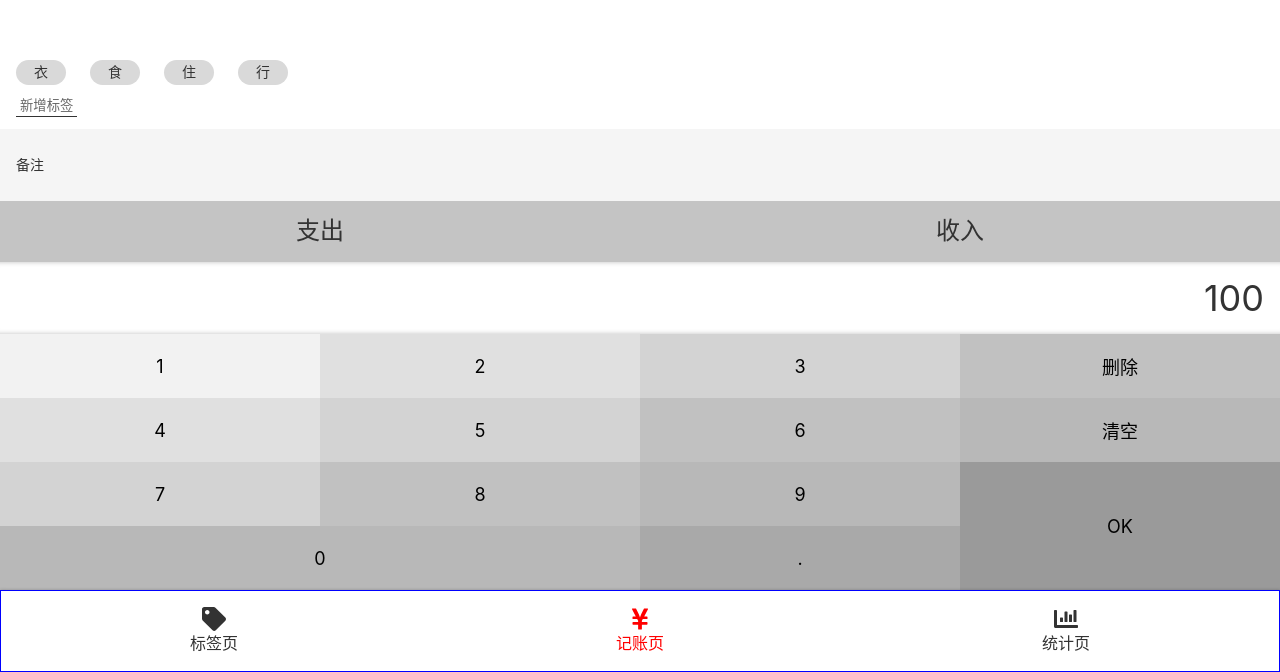
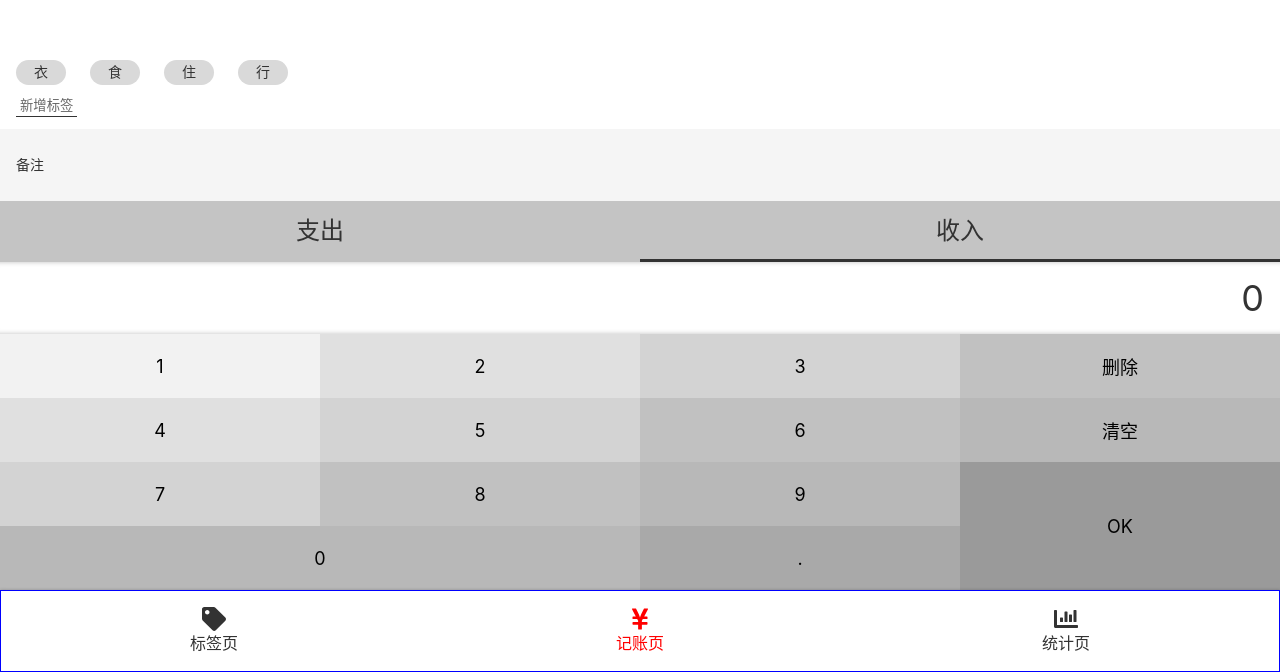
Before and after one commit to pzjyyzs/react-booking, a React app: page /#/money in a window 1280 px wide. Shown: the part 128-800 px from the top of the page. Built offline with nearby package versions, Linux system fonts and the light colour scheme.

Commit message:
money 页

```diff
--- /dev/null
+++ b/src/hooks/useTags.tsx
@@ -0,0 +1,9 @@
+import { useState } from 'react';
+
+export const useTags = () => {
+    const [tags, setTags] = useState<string[]>(['衣', '食', '住', '行']);
+    return {
+        tags,
+        setTags
+    }
+}
--- a/src/index.css
+++ b/src/index.css
@@ -20,3 +20,9 @@ body {
 button {
     font-family: inherit;
 }
+
+.clearfix::after {
+    content: '';
+    display: block;
+    clear: both;
+  }
--- a/src/views/money/index.tsx
+++ b/src/views/money/index.tsx
@@ -1,45 +1,45 @@
-import React from "react";
+import React, { useState } from "react";
+import MoneyCategory from "./money-category";
+import MoneyNote from "./money-note";
+import MoneyNumber from "./money-number";
 import MoneyTag from "./money-tag";
-import { MoneyCategory, MoneyNote, MoneyNumber, MyLayout } from "./style-components";
+import { MyLayout } from "./style-components";
 
+type categoryType = 'pay' | 'revenue';
 const Money: React.FunctionComponent = () =>  {
+    const [selected, setSelected] = useState({
+      tags: [] as string[],
+      note: '',
+      category: 'revenue' as categoryType,
+      amount: '0'
+    })
+
+    const onChange = (obj: Partial<typeof selected>) => {
+      setSelected({ ...selected, ...obj })
+    }
+
     return (
       <MyLayout>
-        <MoneyTag></MoneyTag>
+        <MoneyTag
+          value={selected.tags}
+          onChange={(tags) => onChange({tags})}
+        />
 
-        <MoneyNote>
-          <label>
-            <span>备注</span>
-            <input type="text" />
-          </label>
-        </MoneyNote>
+        <MoneyNote
+          value={selected.note}
+          onChange={(note) => onChange({note})}
+        />
 
-        <MoneyCategory>
-          <ul>
-            <li>支出</li>
-            <li>收入</li>
-          </ul>
-        </MoneyCategory>
+        <MoneyCategory
+          value={selected.category}
+          onChange={(category) => onChange({category})}
+        />
 
-        <MoneyNumber>
-          <div className='output'>100</div>
-          <div className='pad'>
-            <button>1</button>
-            <button>2</button>
-            <button>3</button>
-            <button>删除</button>
-            <button>4</button>
-            <button>5</button>
-            <button>6</button>
-            <button>清空</button>
-            <button>7</button>
-            <button>8</button>
-            <button>9</button>
-            <button className='ok'>OK</button>
-            <button className='zero'>0</button>
-            <button>.</button>
-          </div>
-        </MoneyNumber>
+        <MoneyNumber
+          value={selected.amount}
+          onChange={(amount) => onChange({amount})}
+          onOk={() => '123'}
+        />
 
       </MyLayout>
     )
--- /dev/null
+++ b/src/views/money/money-category/index.tsx
@@ -0,0 +1,37 @@
+import React, { useState } from 'react';
+import { MoneyCategoryStyle } from '../style-components';
+
+type CategoryProps = {
+    value: 'pay' | 'revenue';
+    onChange: (value: 'pay' | 'revenue') => void;
+}
+const MoneyCategory: React.FC<CategoryProps> = (props) => {
+    const [catelist] = useState<('pay' | 'revenue')[]>(['pay', 'revenue'])
+    const category = props.value;
+    const categoryMap = { 'pay': '支出', 'revenue': '收入'}
+    const onCategoryChange = (cate: 'pay' | 'revenue') => {
+        if (category !== cate) {
+            props.onChange(cate);
+        }
+    }
+
+    return (
+        <MoneyCategoryStyle>
+            <ul>
+                {
+                    catelist.map(cate => {
+                        return (
+                            <li
+                                className={category === cate ? 'selected' : ''}
+                                onClick={() => onCategoryChange(cate)}
+                                key={cate}
+                            >{ categoryMap[cate] }</li>
+                        )
+                    })
+                }
+          </ul>
+        </MoneyCategoryStyle>
+    )
+}
+
+export default MoneyCategory;
--- /dev/null
+++ b/src/views/money/money-note/index.tsx
@@ -0,0 +1,23 @@
+import React from 'react';
+import { MoneyNoteStyle } from '../style-components';
+
+type NoteProps = {
+    value: string;
+    onChange: (note: string) => void
+}
+const MoneyNote: React.FC<NoteProps> = (props) => {
+    return (
+        <MoneyNoteStyle>
+            <label>
+            <span>备注</span>
+            <input
+                type="text"
+                value={props.value}
+                onChange={(e) => props.onChange(e.target.value)}
+            />
+          </label>
+        </MoneyNoteStyle>
+    )
+}
+
+export default MoneyNote;
--- /dev/null
+++ b/src/views/money/money-number/index.tsx
@@ -0,0 +1,62 @@
+import React from 'react';
+import { MoneyNumberStyle } from '../style-components';
+import { numberOutput, numberProps } from './utils';
+
+type moneyNumberProps = {
+    value: string;
+    onChange: (amount: string) => void;
+    onOk: () => void;
+}
+const MoneyNumber: React.FC<moneyNumberProps> = (props) => {
+    const output = props.value;
+    const setOutput = (output: string) => {
+        let value = '0' ;
+        console.log(output)
+        if (output.length > 16) {
+            value = output.slice(0, 16);
+        } else if (output.length === 0) {
+            value = '0';
+        } else {
+            value = output;
+        }
+        props.onChange(value)
+    }
+
+    const onClickNumber = (e: React.MouseEvent) => {
+        const text = (e.target as HTMLButtonElement).textContent;
+        if ( text === null) {return;}
+        if (text === 'OK') {
+            if (props.onOk) {
+                props.onOk();
+            }
+            return;
+        }
+        setOutput(numberOutput(text as numberProps, output))
+    }
+
+    return (
+        <MoneyNumberStyle>
+            <div className='output'>
+                { output }
+            </div>
+            <div className='pad clearfix' onClick={onClickNumber}>
+                <button>1</button>
+                <button>2</button>
+                <button>3</button>
+                <button>删除</button>
+                <button>4</button>
+                <button>5</button>
+                <button>6</button>
+                <button>清空</button>
+                <button>7</button>
+                <button>8</button>
+                <button>9</button>
+                <button className='ok'>OK</button>
+                <button className='zero'>0</button>
+                <button>.</button>
+            </div>
+        </MoneyNumberStyle>
+    )
+}
+
+export default MoneyNumber;
--- /dev/null
+++ b/src/views/money/money-number/utils.ts
@@ -0,0 +1,36 @@
+export type numberProps = '0' | '1'| '2' | '3'| '4'| '5'| '6'| '7'| '8'| '9'| '.'| '删除' | '清空';
+
+export const  numberOutput = (text: numberProps, output = '0') => {
+    switch (text) {
+        case '0':
+        case '1':
+        case '2':
+        case '3':
+        case '4':
+        case '5':
+        case '6':
+        case '7':
+        case '8':
+        case '9':
+            if (output === '0') {
+                return text;
+            } else {
+                return (output + text)
+            }
+        case '.':
+            if (output.indexOf('.') >= 0) {
+                return output;
+            }
+            return (output + '.')
+        case '删除':
+            if  (output.length === 1) {
+                return ('0');
+            } else {
+                return (output.slice(0, -1) || '0');
+            }
+        case '清空':
+            return ('0');
+        default:
+            return '0';
+    }
+}
--- a/src/views/money/money-tag/index.tsx
+++ b/src/views/money/money-tag/index.tsx
@@ -1,9 +1,14 @@
 import React, { useState } from "react";
 import { MoneyTagStyle } from "../style-components";
+import { useTags } from './../../../hooks/useTags';
 
-const MoneyTag: React.FC<any> = (props) => {
-    const [tags, setTags] = useState<string[]>(['衣', '食', '住', '行']);
-    const [selectedTags, setSelectedTags] = useState<string[]>([])
+type TagProps = {
+    value: string[],
+    onChange: (selected: string[]) => void;
+}
+const MoneyTag: React.FC<TagProps> = (props) => {
+    const selectedTags = props.value;
+    const { tags, setTags } = useTags();
     const onAddTag = () => {
         const x = window.prompt('新的标签为');
         if (x !== null && tags.indexOf(x) === -1) {
@@ -15,9 +20,9 @@ const MoneyTag: React.FC<any> = (props) => {
         const isSelect = selectedTags.indexOf(tag);
         if (isSelect > -1) {
             const filterArr = selectedTags.filter(item => item !== tag);
-            setSelectedTags(filterArr);
+            props.onChange(filterArr);
         } else {
-            setSelectedTags([...selectedTags, tag])
+            props.onChange([...selectedTags, tag])
         }
     }
 
--- a/src/views/money/style-components.ts
+++ b/src/views/money/style-components.ts
@@ -32,7 +32,7 @@ export const MoneyTagStyle = styled.div`
     }
 `;
 
-export const MoneyNote = styled.div`
+export const MoneyNoteStyle = styled.div`
     padding: 0 16px;
     background: #f5f5f5;
     font-size: 14px;
@@ -46,11 +46,12 @@ export const MoneyNote = styled.div`
       height: 72px;
       background: none;
       border: none;
+      outline: none;
     }
   }
 `;
 
-export const MoneyCategory = styled.div`
+export const MoneyCategoryStyle = styled.div`
     font-size: 24px;
     > ul{
         display:flex;
@@ -74,7 +75,7 @@ export const MoneyCategory = styled.div`
     }
 `;
 
-export const MoneyNumber = styled.div`
+export const MoneyNumberStyle = styled.div`
     display:flex;
     flex-direction: column;
     > .output{
```
Also changed, not shown: src/hooks/useUpdate.tsx (added, +12 -0 lines).
